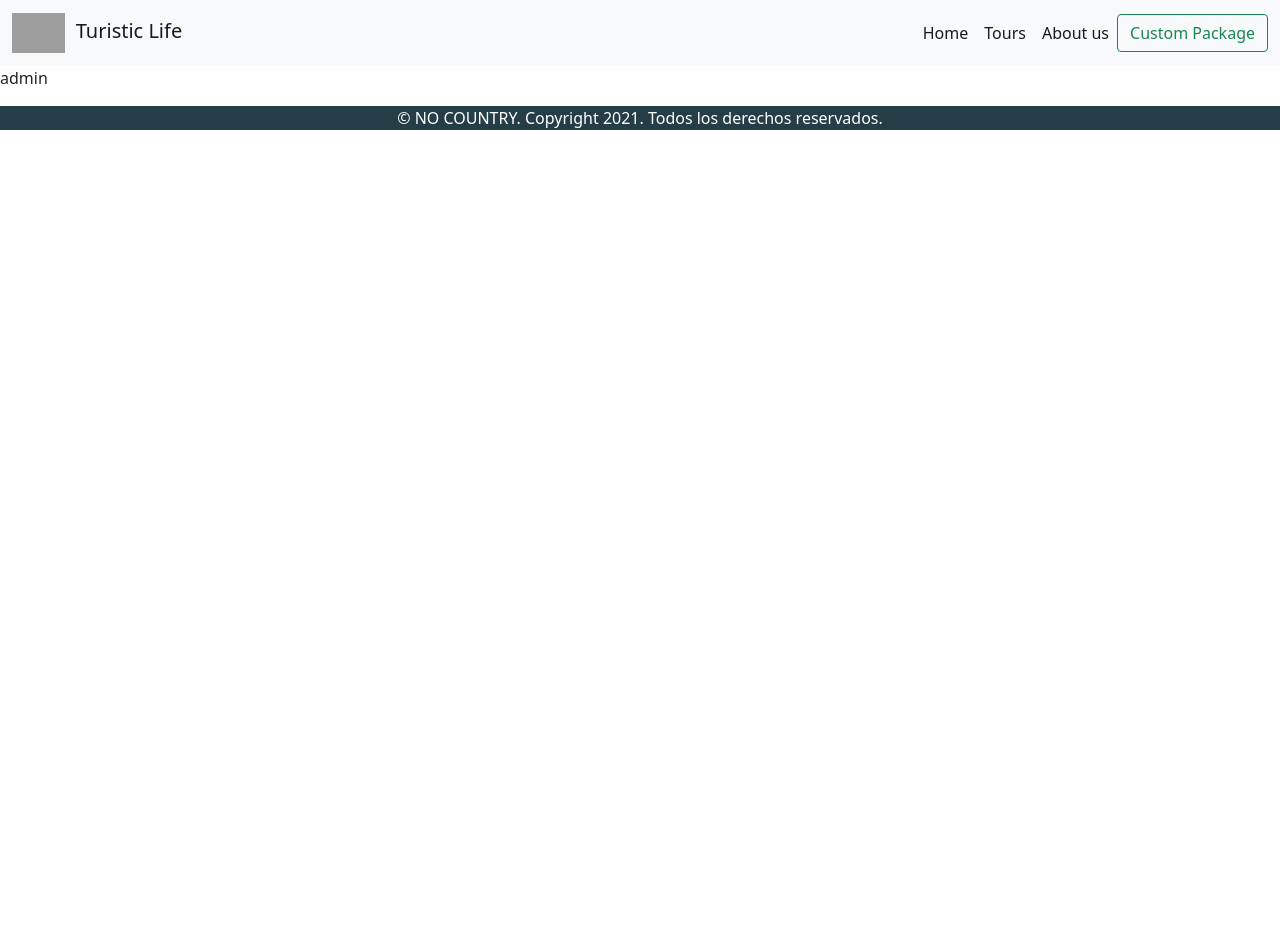
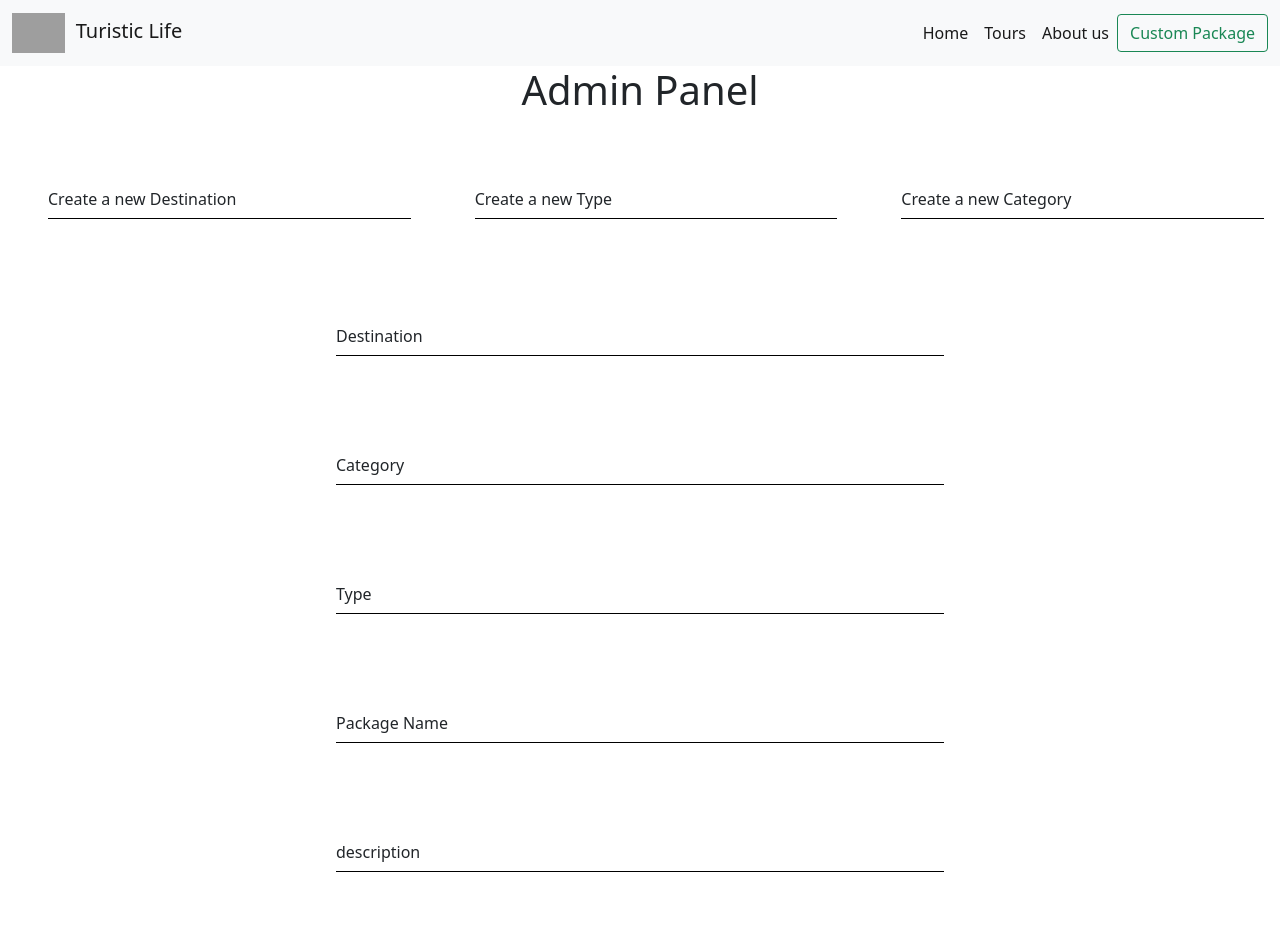
Before and after one commit to No-Country/C1-G10, a Next.js app in the folder client/: page /admin in a window 1280 px wide. Shown: the top 952 px of the page. Before the commit the page ends 800 px from the top, so only its background shows below. Built offline with nearby package versions, Linux system fonts and the light colour scheme; grey boxes are pictures that could not be loaded.

Commit message:
merged with backend

```diff
--- /dev/null
+++ b/client/components/Admin/Category.jsx
@@ -0,0 +1,12 @@
+import styles from "../../styles/Admin/Input.module.scss";
+
+export const Category = () => {
+  return (
+    <div className={styles.form}>
+      <div className={styles["input-container"]}>
+        <input type="text" name="" id="" required />
+        <label htmlFor="">Create a new Category</label>
+      </div>
+    </div>
+  );
+};
--- /dev/null
+++ b/client/components/Admin/Destination.jsx
@@ -0,0 +1,12 @@
+import styles from "../../styles/Admin/Input.module.scss";
+
+export const Destination = () => {
+  return (
+    <div className={styles.form}>
+      <div className={styles["input-container"]}>
+        <input type="text" name="" id="" required />
+        <label htmlFor="">Create a new Destination</label>
+      </div>
+    </div>
+  );
+};
--- a/client/components/Admin/Destionation.jsx
+++ /dev/null
@@ -1,3 +0,0 @@
-export const Destination = () => {
-  return <div></div>;
-};
--- /dev/null
+++ b/client/components/Admin/Package.jsx
@@ -0,0 +1,44 @@
+import styles from "../../styles/Admin/Input.module.scss";
+
+export const Package = () => {
+  return (
+    <div className={styles.form}>
+      <div className={styles["input-container"]}>
+        <input type="text" name="" id="" required />
+        <label htmlFor="">Destination</label>
+      </div>
+      <div className={styles["input-container"]}>
+        <input type="text" name="" id="" required />
+        <label htmlFor="">Category</label>
+      </div>
+      <div className={styles["input-container"]}>
+        <input type="text" name="" id="" required />
+        <label htmlFor="">Type</label>
+      </div>
+      <div className={styles["input-container"]}>
+        <input type="text" name="" id="" required />
+        <label htmlFor="">Package Name</label>
+      </div>
+      <div className={styles["input-container"]}>
+        <input type="text" name="" id="" required />
+        <label htmlFor="">description</label>
+      </div>
+      <div className={styles["input-container"]}>
+        <input type="text" name="" id="" required />
+        <label htmlFor="">Type of currency</label>
+      </div>
+      <div className={styles["input-container"]}>
+        <input type="text" name="" id="" required />
+        <label htmlFor="">Total cost</label>
+      </div>
+      <div className={styles["input-container"]}>
+        <input type="text" name="" id="" required />
+        <label htmlFor=""> Total days</label>
+      </div>
+      <div className={styles["input-container"]}>
+        <input type="text" name="" id="" required />
+        <label htmlFor="">Remaining spots</label>
+      </div>
+    </div>
+  );
+};
--- /dev/null
+++ b/client/components/Admin/Type.jsx
@@ -0,0 +1,12 @@
+import styles from "../../styles/Admin/Input.module.scss";
+
+export const Type = () => {
+  return (
+    <div className={styles.form}>
+      <div className={styles["input-container"]}>
+        <input type="text" name="" id="" required />
+        <label htmlFor="">Create a new Type</label>
+      </div>
+    </div>
+  );
+};
--- a/client/pages/admin.jsx
+++ b/client/pages/admin.jsx
@@ -1,7 +1,21 @@
+import { Destination } from "../components/Admin/Destination";
+import { Type } from "../components/Admin/Type";
+import { Category } from "../components/Admin/Category";
+import { Package } from "../components/Admin/Package";
+import styles from "../styles/Admin/Admin.module.scss";
+
 export default function Admin() {
   return (
-    <div>
-      <p>admin</p>
+    <div className={styles.container}>
+      <h1>Admin Panel</h1>
+      <div className={styles.grid}>
+        <Destination />
+        <Type />
+        <Category />
+      </div>
+      <div className={styles.package}>
+        <Package />
+      </div>
     </div>
   );
 }
--- /dev/null
+++ b/client/styles/Admin/Admin.module.scss
@@ -0,0 +1,17 @@
+.container {
+  text-align: center;
+}
+
+.grid {
+  display: flex;
+
+  div {
+    width: 100%;
+    margin: 0 1rem;
+  }
+}
+
+.package {
+  display: flex;
+  justify-content: center;
+}
--- /dev/null
+++ b/client/styles/Admin/Input.module.scss
@@ -0,0 +1,48 @@
+.form {
+  width: 40rem;
+  background-color: white;
+  padding: 0 1rem;
+  border-radius: 1rem;
+  font-size: 1rem;
+
+  .input-container {
+    position: relative;
+    padding: 2.5rem 0;
+
+    &:first-child {
+      padding-top: 3rem;
+    }
+
+    input {
+      width: 100%;
+      padding: 0rem 1rem;
+      border: none;
+      border-bottom: 0.1rem solid black;
+      outline: none;
+      font-size: 2rem;
+
+      &:focus + label,
+      &:valid + label,
+      &:hover + label {
+        transform: translateY(-2.5rem);
+        transition: all 0.3s;
+        color: black;
+      }
+    }
+
+    label {
+      position: absolute;
+      left: 0%;
+      bottom: 3rem;
+      transition: all 0.3s;
+
+      &:first-child {
+        bottom: 3rem;
+      }
+
+      &:hover {
+        transform: translateY(-2.5rem);
+      }
+    }
+  }
+}
```
Also changed, not shown: client/components/Tours/Day.jsx (+12 -4 lines), client/components/Tours/TourCards.jsx (+5 -2 lines).
